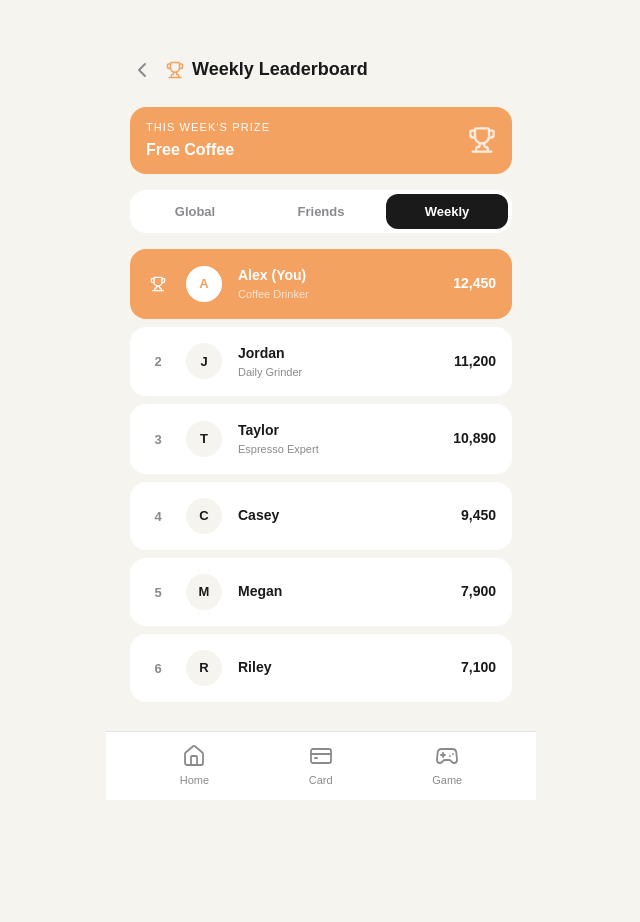
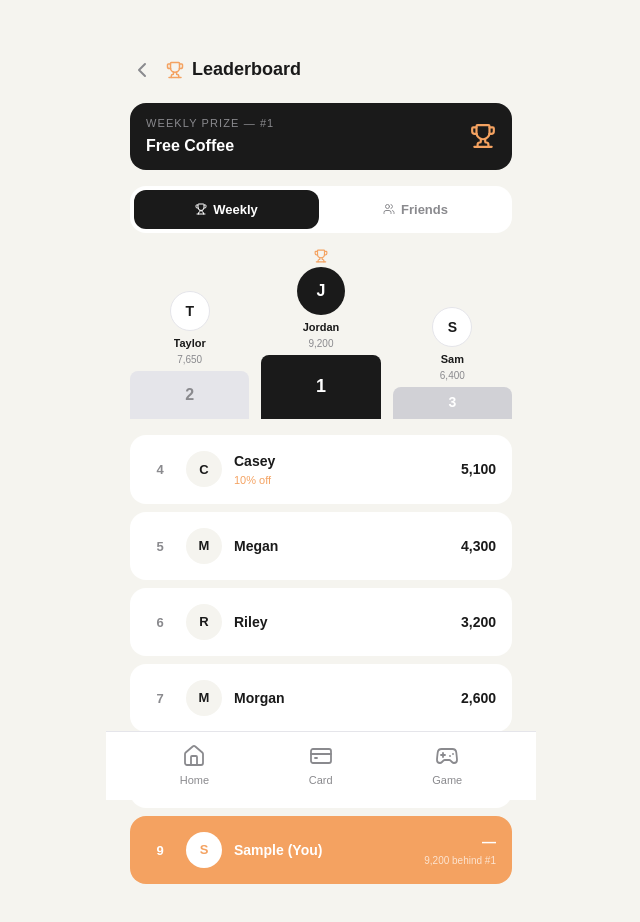
Before and after one commit to its-me-dav/CoffeeShopApp, a React (Vite) app: page /leaderboard in a window 1280 px wide. Shown: the top 922 px of the page, without its empty margins (319-959 px from the left). Before the commit the page ends 800 px from the top, so only its background shows below. Built offline with nearby package versions, Linux system fonts and the light colour scheme; sample sign-in values are in the browser's storage.

Commit message:
Updated game design

```diff
--- /dev/null
+++ b/src/lib/leaderboard.ts
@@ -0,0 +1,54 @@
+export interface LeaderboardEntry {
+  id: string
+  name: string
+  score: number
+  isFriend: boolean
+}
+
+const WEEKLY_KEY = 'grnd_weekly_best'
+
+// Dummy weekly players — fixed cast of competitors
+const DUMMY_PLAYERS: LeaderboardEntry[] = [
+  { id: 'p1', name: 'Jordan',  score: 9200, isFriend: true  },
+  { id: 'p2', name: 'Taylor',  score: 7650, isFriend: true  },
+  { id: 'p3', name: 'Sam',     score: 6400, isFriend: false },
+  { id: 'p4', name: 'Casey',   score: 5100, isFriend: false },
+  { id: 'p5', name: 'Megan',   score: 4300, isFriend: true  },
+  { id: 'p6', name: 'Riley',   score: 3200, isFriend: false },
+  { id: 'p7', name: 'Morgan',  score: 2600, isFriend: false },
+  { id: 'p8', name: 'Jamie',   score: 1800, isFriend: false },
+]
+
+export function getUserWeeklyBest(userId: string): number {
+  return parseInt(localStorage.getItem(`${WEEKLY_KEY}_${userId}`) || '0', 10)
+}
+
+export function saveUserWeeklyBest(userId: string, score: number): boolean {
+  const current = getUserWeeklyBest(userId)
+  if (score > current) {
+    localStorage.setItem(`${WEEKLY_KEY}_${userId}`, String(score))
+    return true // new weekly best
+  }
+  return false
+}
+
+export function getWeeklyLeaderboard(userId: string, userName: string) {
+  const userScore = getUserWeeklyBest(userId)
+  const entries = [
+    ...DUMMY_PLAYERS,
+    { id: userId, name: userName, score: userScore, isFriend: false },
+  ]
+  return entries
+    .sort((a, b) => b.score - a.score)
+    .map((e, i) => ({ ...e, rank: i + 1, isCurrentUser: e.id === userId }))
+}
+
+export function getFriendsLeaderboard(userId: string, userName: string) {
+  return getWeeklyLeaderboard(userId, userName).filter(e => e.isCurrentUser || e.isFriend)
+    .map((e, i) => ({ ...e, rank: i + 1 }))
+}
+
+export function getWeeklyTopScore(): number {
+  // Returns the highest score among all players (dummy + any saved user scores)
+  return Math.max(...DUMMY_PLAYERS.map(p => p.score))
+}
--- a/src/screens/Game.tsx
+++ b/src/screens/Game.tsx
@@ -1,6 +1,8 @@
 import { useEffect, useRef, useState, useCallback } from 'react'
 import { useNavigate } from 'react-router-dom'
 import { Trophy } from 'lucide-react'
+import { useAuth } from '@/contexts/AuthContext'
+import { saveUserWeeklyBest, getUserWeeklyBest, getWeeklyTopScore } from '@/lib/leaderboard'
 // Replace shop.svg with your own image (photo or illustration) at any time
 import shopImg       from '@/assets/images/GRNDshop.png'
 import sprRightIdle  from '@/assets/images/bean-right-idle.png'
@@ -22,22 +24,23 @@ interface SugarCube { id: number; x: number; y: number }
 
 interface Platform {
   id: number; x: number; y: number; width: number
-  type: 'normal' | 'crumble'
+  type: 'normal' | 'crumble' | 'moving'
   jumps: number
   crumbling: boolean
   crumbleTimer: number  // counts down from 45 when crumbling
+  vx: number            // horizontal velocity for moving platforms
 }
 
 // ─── Constants ────────────────────────────────────────────────────────────────
 
-const GRAVITY     = 0.38
-const JUMP_VY     = -13.5
+const GRAVITY     = 0.1143 // scaled with JUMP_VY to preserve 1.25s air time
+const JUMP_VY     = -8.55  // 10% lower than original, air time unchanged
 const PW          = 86
 const PH          = 101
 const PLH         = 13
-const MAX_VX      = 7
-const TILT_MULT   = 0.09    // halved tilt sensitivity
-const TILT_DEAD   = 4       // degrees dead zone before tilt kicks in, was 1.5
+const MAX_VX      = 5
+const TILT_MULT   = 0.055   // gentle tilt — Doodle Jump style
+const TILT_DEAD   = 5       // wider dead zone before tilt kicks in
 const PB_KEY             = 'grnd_jump_pb'
 const WEEKLY_HIGH        = 3_280
 const SHOP_H_RATIO       = 0.30   // shop occupies bottom 30% of screen height
@@ -241,7 +244,22 @@ function drawPlatform(ctx: CanvasRenderingContext2D, pl: Platform) {
 
   ctx.save()
 
-  if (type === 'normal') {
+  if (type === 'moving') {
+    // 3-D shadow
+    ctx.beginPath(); rr(ctx, x + 2, y + 5, w, PLH, PLH / 2)
+    ctx.fillStyle = '#1A4A3A'; ctx.fill()
+    // Teal/green pill — distinct from normal
+    ctx.beginPath(); rr(ctx, x, y, w, PLH, PLH / 2)
+    ctx.fillStyle = '#2ECC71'; ctx.fill()
+    ctx.strokeStyle = '#1A4A3A'; ctx.lineWidth = 2.5; ctx.stroke()
+    // Small arrows indicating movement
+    ctx.fillStyle = 'rgba(255,255,255,0.7)'
+    ctx.font = `bold ${PLH - 2}px sans-serif`
+    ctx.textAlign = 'center'
+    ctx.textBaseline = 'middle'
+    ctx.fillText(pl.vx > 0 ? '▶' : '◀', x + w / 2, y + PLH / 2)
+
+  } else if (type === 'normal') {
     // 3-D shadow
     ctx.beginPath(); rr(ctx, x + 2, y + 5, w, PLH, PLH / 2)
     ctx.fillStyle = '#1A1A1A'; ctx.fill()
@@ -437,8 +455,8 @@ function createBgPattern(ctx: CanvasRenderingContext2D): CanvasPattern | null {
   return ctx.createPattern(tile, 'repeat')
 }
 
-function makePlat(id: number, x: number, y: number, width: number, type: Platform['type']): Platform {
-  return { id, x, y, width, type, jumps: 0, crumbling: false, crumbleTimer: 0 }
+function makePlat(id: number, x: number, y: number, width: number, type: Platform['type'], vx = 0): Platform {
+  return { id, x, y, width, type, jumps: 0, crumbling: false, crumbleTimer: 0, vx }
 }
 
 function makePlatforms(W: number, H: number, idRef: { current: number }): Platform[] {
@@ -461,6 +479,7 @@ function makePlatforms(W: number, H: number, idRef: { current: number }): Platfo
 
 export default function Game() {
   const navigate = useNavigate()
+  const { user } = useAuth()
   const canvasRef = useRef<HTMLCanvasElement>(null)
 
   const phaseRef     = useRef<GamePhase>('idle')
@@ -485,6 +504,8 @@ export default function Game() {
   const sugarCubeIdRef    = useRef(0)
   const lastSugarScoreRef  = useRef(-9999)
   const previewBgCanvasRef = useRef<HTMLCanvasElement>(null)
+  const weeklyTopRef       = useRef(getWeeklyTopScore())
+  const pbPassedRef        = useRef(false)   // tracks if we've flashed "NEW PB" this run
 
   useEffect(() => {
     const load = (src: string, ref: React.MutableRefObject<HTMLImageElement | null>) => {
@@ -503,6 +524,8 @@ export default function Game() {
   const [personalBest, setPersonalBest] = useState(() =>
     parseInt(localStorage.getItem(PB_KEY) || '0', 10)
   )
+  const [hudMsg, setHudMsg] = useState<string | null>(null)
+  const hudTimerRef = useRef<ReturnType<typeof setTimeout> | null>(null)
 
   // ── Preview background pattern ─────────────────────────────────────────────
   useEffect(() => {
@@ -599,6 +622,14 @@ export default function Game() {
     return () => window.removeEventListener('deviceorientation', handler)
   }, [])
 
+  // ── HUD message helper ─────────────────────────────────────────────────────
+
+  const showHud = useCallback((msg: string, ms = 2000) => {
+    setHudMsg(msg)
+    if (hudTimerRef.current) clearTimeout(hudTimerRef.current)
+    hudTimerRef.current = setTimeout(() => setHudMsg(null), ms)
+  }, [])
+
   // ── End game ───────────────────────────────────────────────────────────────
 
   const endGame = useCallback(() => {
@@ -612,7 +643,14 @@ export default function Game() {
       localStorage.setItem(PB_KEY, String(next))
       return next
     })
-  }, [])
+    // Save to weekly leaderboard
+    if (user) {
+      saveUserWeeklyBest(user.email, s)
+      // refresh weekly top in case user just beat it
+      weeklyTopRef.current = Math.max(weeklyTopRef.current, s)
+    }
+    pbPassedRef.current = false
+  }, [user])
 
   // ── Main game tick ─────────────────────────────────────────────────────────
 
@@ -625,9 +663,6 @@ export default function Game() {
 
     const p     = playerRef.current
     const plats = platformsRef.current
-
-    // Difficulty scales with score: 1× at 0 → 2.5× at score 5000
-    const diff = 1 + Math.min(scoreRef.current / 5000, 1.5)
 
     // Horizontal — proportional touch takes priority, then tilt
     const ta = keysRef.current.touchAx
@@ -643,8 +678,8 @@ export default function Game() {
       ax =  tiltRef.current * TILT_MULT
     }
 
-    p.vx += ax * diff
-    p.vx  = Math.max(-MAX_VX * diff, Math.min(MAX_VX * diff, p.vx))
+    p.vx += ax
+    p.vx  = Math.max(-MAX_VX, Math.min(MAX_VX, p.vx))
 
     // Friction when no active input
     if (Math.abs(ta) <= 0.05 && !keysRef.current.left && !keysRef.current.right && Math.abs(tiltRef.current) < TILT_DEAD + 1) {
@@ -660,7 +695,7 @@ export default function Game() {
     if (sugarRushRef.current > 0) {
       p.vy = SUGAR_LIFT_VY
     } else {
-      p.vy += GRAVITY * diff
+      p.vy += GRAVITY
     }
     p.y += p.vy
 
@@ -675,7 +710,7 @@ export default function Game() {
           p.x       < pl.x + pl.width - 6
         ) {
           p.y               = pl.y - p.h
-          p.vy              = JUMP_VY * diff
+          p.vy              = JUMP_VY
           squishRef.current = 0.68
           if (pl.type === 'crumble') {
             pl.crumbling    = true
@@ -715,6 +750,20 @@ export default function Game() {
       cameraRef.current += delta
       scoreRef.current   = Math.floor(cameraRef.current / 7)
       setDisplayScore(scoreRef.current)
+      // Flash HUD when player passes their PB
+      const pb = parseInt(localStorage.getItem(PB_KEY) || '0', 10)
+      if (!pbPassedRef.current && pb > 0 && scoreRef.current > pb) {
+        pbPassedRef.current = true
+        showHud('🎉 NEW PERSONAL BEST!')
+      }
+      // Proximity to weekly record
+      const top = weeklyTopRef.current
+      if (top > 0 && !pbPassedRef.current) {
+        const gap = top - scoreRef.current
+        if (gap > 0 && gap <= 200 && Math.floor(scoreRef.current) % 50 === 0) {
+          showHud(`${gap} pts from weekly record!`)
+        }
+      }
     }
 
     for (let i = plats.length - 1; i >= 0; i--) {
@@ -722,6 +771,12 @@ export default function Game() {
       if (pl.crumbling) {
         pl.crumbleTimer--
         if (pl.crumbleTimer <= 0) { plats.splice(i, 1); continue }
+      }
+      // Move moving platforms and bounce off walls
+      if (pl.type === 'moving') {
+        pl.x += pl.vx
+        if (pl.x <= 0) { pl.x = 0; pl.vx = Math.abs(pl.vx) }
+        if (pl.x + pl.width >= W) { pl.x = W - pl.width; pl.vx = -Math.abs(pl.vx) }
       }
       if (pl.y > H + 30) plats.splice(i, 1)
     }
@@ -733,8 +788,22 @@ export default function Game() {
     if (topY > 60) {
       const w    = 70 + Math.random() * 45
       const x    = 10 + Math.random() * (W - w - 20)
-      const type = Math.random() < 0.3 ? 'crumble' : 'normal'
-      plats.push(makePlat(platIdRef.current++, x, topY - (80 + Math.random() * 55), w, type))
+      const newY = topY - (80 + Math.random() * 55)
+      // Both crumble & moving scale gradually with score — calm start, busier later
+      const t = Math.min(scoreRef.current / 5000, 1)   // 0→1 over first 5000 pts
+      const movingChance  = 0.03 + t * 0.17            // 3% → 20%
+      const crumbleChance = 0.08 + t * 0.20            // 8% → 28%
+      const roll = Math.random()
+      let type: Platform['type'] = 'normal'
+      let platVx = 0
+      if (roll < movingChance) {
+        type = 'moving'
+        // Slower speed: 0.7–1.4 px/frame
+        platVx = (0.7 + Math.random() * 0.7) * (Math.random() < 0.5 ? 1 : -1)
+      } else if (roll < movingChance + crumbleChance) {
+        type = 'crumble'
+      }
+      plats.push(makePlat(platIdRef.current++, x, newY, w, type, platVx))
 
       // Spawn a sugar cube occasionally — min 500 score gap, 7% chance, max 1 on screen
       if (
@@ -841,7 +910,7 @@ export default function Game() {
     }
 
     rafRef.current = requestAnimationFrame(tick)
-  }, [endGame])
+  }, [endGame, showHud])
 
   // ── Start game ─────────────────────────────────────────────────────────────
 
@@ -869,6 +938,9 @@ export default function Game() {
     sugarRushRef.current    = 0
     sugarCubeIdRef.current  = 0
     lastSugarScoreRef.current = -9999
+    pbPassedRef.current  = false
+    weeklyTopRef.current = getWeeklyTopScore()
+    if (user) weeklyTopRef.current = Math.max(weeklyTopRef.current, getUserWeeklyBest(user.email))
     setDisplayScore(0)
 
     const plats = makePlatforms(W, H, platIdRef)
@@ -887,7 +959,7 @@ export default function Game() {
 
     cancelAnimationFrame(rafRef.current)
     rafRef.current = requestAnimationFrame(tick)
-  }, [tick, sizeCanvas])
+  }, [tick, sizeCanvas, user])
 
   // ── Play again ─────────────────────────────────────────────────────────────
 
@@ -916,6 +988,29 @@ export default function Game() {
       {phase === 'playing' && (
         <div className="fixed top-12 left-1/2 -translate-x-1/2 bg-[#1A1A1A] text-white text-[15px] font-bold px-5 py-2 rounded-full z-[60] pointer-events-none whitespace-nowrap">
           SCORE: {displayScore.toLocaleString()}
+        </div>
+      )}
+
+      {/* PB / weekly record HUD flash */}
+      {phase === 'playing' && hudMsg && (
+        <div className="fixed top-[calc(3rem+3rem)] left-1/2 -translate-x-1/2 bg-[#1A1A1A]/80 backdrop-blur-sm text-white text-[13px] font-bold px-4 py-2 rounded-full whitespace-nowrap z-[60] pointer-events-none">
+          {hudMsg}
+        </div>
+      )}
+
+      {/* PB and weekly record indicators */}
+      {phase === 'playing' && (
+        <div className="fixed top-10 right-3 flex flex-col items-end gap-0.5 z-[60] pointer-events-none">
+          {personalBest > 0 && (
+            <div className="bg-white/70 backdrop-blur-sm rounded-full px-2 py-0.5">
+              <span className="text-[10px] font-semibold text-[#1A1A1A]">PB {personalBest.toLocaleString()}</span>
+            </div>
+          )}
+          {weeklyTopRef.current > 0 && (
+            <div className="bg-[#F4A261]/80 backdrop-blur-sm rounded-full px-2 py-0.5">
+              <span className="text-[10px] font-semibold text-white">🏆 {weeklyTopRef.current.toLocaleString()}</span>
+            </div>
+          )}
         </div>
       )}
 
--- a/src/screens/Leaderboard.tsx
+++ b/src/screens/Leaderboard.tsx
@@ -1,120 +1,166 @@
-import { Trophy, ChevronLeft } from 'lucide-react'
+import { useState } from 'react'
+import { Trophy, ChevronLeft, Users } from 'lucide-react'
 import { useNavigate } from 'react-router-dom'
-import { useState } from 'react'
+import { useAuth } from '@/contexts/AuthContext'
+import { getWeeklyLeaderboard, getFriendsLeaderboard } from '@/lib/leaderboard'
 
+const TABS = ['Weekly', 'Friends'] as const
+type Tab = typeof TABS[number]
 
-const tabs = ['Global', 'Friends', 'Weekly']
-
-const players = [
-  { rank: 1, name: 'Alex', subtitle: 'Coffee Drinker', score: 12450, isCurrentUser: true },
-  { rank: 2, name: 'Jordan', subtitle: 'Daily Grinder', score: 11200, isCurrentUser: false },
-  { rank: 3, name: 'Taylor', subtitle: 'Espresso Expert', score: 10890, isCurrentUser: false },
-  { rank: 4, name: 'Casey', subtitle: '', score: 9450, isCurrentUser: false },
-  { rank: 5, name: 'Megan', subtitle: '', score: 7900, isCurrentUser: false },
-  { rank: 6, name: 'Riley', subtitle: '', score: 7100, isCurrentUser: false },
-]
+const PRIZES: Record<number, string> = {
+  1: '☕ Free Coffee',
+  2: '50% off',
+  3: '25% off',
+  4: '10% off',
+}
 
 export default function Leaderboard() {
   const navigate = useNavigate()
-  const [activeTab, setActiveTab] = useState('Weekly')
+  const { user } = useAuth()
+  const [activeTab, setActiveTab] = useState<Tab>('Weekly')
+
+  if (!user) return null
+
+  const userId = user.email // use email as unique id
+  const entries = activeTab === 'Weekly'
+    ? getWeeklyLeaderboard(userId, user.name.split(' ')[0])
+    : getFriendsLeaderboard(userId, user.name.split(' ')[0])
+
+  const weeklyTopScore = 9200 // Jordan's score — the current #1
 
   return (
     <div className="min-h-screen bg-[#F5F4EF] pb-24">
       {/* Header */}
       <div className="px-6 pt-14 pb-4">
-        <div className="flex items-center gap-3 mb-6">
-          <button onClick={() => navigate('/game')} className="text-[#8A8A8E]">
+        <div className="flex items-center gap-3 mb-5">
+          <button onClick={() => navigate('/game')} className="text-[#8A8A8E] active:opacity-60">
             <ChevronLeft size={24} />
           </button>
           <div className="flex items-center gap-2">
             <Trophy size={18} className="text-[#F4A261]" />
-            <h1 className="text-[18px] font-bold text-[#1A1A1A]">
-              Weekly Leaderboard
-            </h1>
+            <h1 className="text-[18px] font-bold text-[#1A1A1A]">Leaderboard</h1>
           </div>
         </div>
 
-        {/* Prize Banner */}
-        <div className="bg-[#F4A261] rounded-2xl px-4 py-3 flex items-center justify-between mb-4">
+        {/* Prize banner */}
+        <div className="bg-[#1A1A1A] rounded-2xl px-4 py-3 flex items-center justify-between mb-4">
           <div>
-            <p className="text-white text-[11px] uppercase tracking-widest font-medium">
-              This week's prize
-            </p>
-            <p className="text-white text-[16px] font-bold mt-0.5">
-              Free Coffee
-            </p>
+            <p className="text-[#8A8A8E] text-[11px] uppercase tracking-widest font-medium">Weekly prize — #1</p>
+            <p className="text-white text-[16px] font-bold mt-0.5">Free Coffee</p>
           </div>
-          <Trophy size={28} className="text-white opacity-80" />
+          <Trophy size={26} className="text-[#F4A261]" />
         </div>
 
         {/* Tabs */}
         <div className="flex bg-white rounded-2xl p-1 gap-1">
-          {tabs.map((tab) => (
+          {TABS.map(tab => (
             <button
               key={tab}
               onClick={() => setActiveTab(tab)}
-              className={`flex-1 py-2 rounded-xl text-[13px] font-semibold transition-colors ${
-                activeTab === tab
-                  ? 'bg-[#1A1A1A] text-white'
-                  : 'text-[#8A8A8E]'
+              className={`flex-1 py-2.5 rounded-xl text-[13px] font-semibold transition-colors flex items-center justify-center gap-1.5 ${
+                activeTab === tab ? 'bg-[#1A1A1A] text-white' : 'text-[#8A8A8E]'
               }`}
             >
+              {tab === 'Friends' && <Users size={12} />}
+              {tab === 'Weekly' && <Trophy size={12} />}
               {tab}
             </button>
           ))}
         </div>
       </div>
 
-      {/* Rankings */}
+      {/* Top 3 podium for Weekly */}
+      {activeTab === 'Weekly' && entries.length >= 3 && (
+        <div className="px-6 mb-4">
+          <div className="flex items-end justify-center gap-3">
+            {/* 2nd */}
+            <div className="flex-1 flex flex-col items-center">
+              <div className={`w-10 h-10 rounded-full flex items-center justify-center mb-1 ${entries[1].isCurrentUser ? 'bg-[#F4A261]' : 'bg-white border border-[#E5E5EA]'}`}>
+                <span className={`text-[14px] font-bold ${entries[1].isCurrentUser ? 'text-white' : 'text-[#1A1A1A]'}`}>{entries[1].name[0]}</span>
+              </div>
+              <p className="text-[11px] font-semibold text-[#1A1A1A] truncate max-w-[60px] text-center">{entries[1].name}</p>
+              <p className="text-[10px] text-[#8A8A8E]">{entries[1].score.toLocaleString()}</p>
+              <div className="w-full bg-[#E5E5EA] rounded-t-lg mt-1 flex items-center justify-center h-12">
+                <span className="text-[#8A8A8E] font-bold text-[16px]">2</span>
+              </div>
+            </div>
+            {/* 1st */}
+            <div className="flex-1 flex flex-col items-center">
+              <Trophy size={14} className="text-[#F4A261] mb-1" />
+              <div className={`w-12 h-12 rounded-full flex items-center justify-center mb-1 ${entries[0].isCurrentUser ? 'bg-[#F4A261]' : 'bg-[#1A1A1A]'}`}>
+                <span className="text-white text-[16px] font-bold">{entries[0].name[0]}</span>
+              </div>
+              <p className="text-[11px] font-bold text-[#1A1A1A] truncate max-w-[60px] text-center">{entries[0].name}</p>
+              <p className="text-[10px] text-[#8A8A8E]">{entries[0].score.toLocaleString()}</p>
+              <div className="w-full bg-[#1A1A1A] rounded-t-lg mt-1 flex items-center justify-center h-16">
+                <span className="text-white font-bold text-[18px]">1</span>
+              </div>
+            </div>
+            {/* 3rd */}
+            <div className="flex-1 flex flex-col items-center">
+              <div className={`w-10 h-10 rounded-full flex items-center justify-center mb-1 ${entries[2].isCurrentUser ? 'bg-[#F4A261]' : 'bg-white border border-[#E5E5EA]'}`}>
+                <span className={`text-[14px] font-bold ${entries[2].isCurrentUser ? 'text-white' : 'text-[#1A1A1A]'}`}>{entries[2].name[0]}</span>
+              </div>
+              <p className="text-[11px] font-semibold text-[#1A1A1A] truncate max-w-[60px] text-center">{entries[2].name}</p>
+              <p className="text-[10px] text-[#8A8A8E]">{entries[2].score.toLocaleString()}</p>
+              <div className="w-full bg-[#D1D1D6] rounded-t-lg mt-1 flex items-center justify-center h-8">
+                <span className="text-white font-bold text-[14px]">3</span>
+              </div>
+            </div>
+          </div>
+        </div>
+      )}
+
+      {/* Full list (rank 4+, or all for Friends) */}
       <div className="px-6 space-y-2">
-        {players.map((player) => (
+        {(activeTab === 'Weekly' ? entries.slice(3) : entries).map(entry => (
           <div
-            key={player.rank}
-            className={`flex items-center gap-4 p-4 rounded-2xl transition-colors ${
-              player.isCurrentUser
-                ? 'bg-[#F4A261]'
-                : 'bg-white'
+            key={entry.id}
+            className={`flex items-center gap-3 p-4 rounded-2xl ${
+              entry.isCurrentUser ? 'bg-[#F4A261]' : 'bg-white'
             }`}
           >
-            {/* Rank */}
-            <div className="w-6 text-center">
-              {player.rank === 1 ? (
-                <Trophy size={16} className="text-[#F4A261] mx-auto" style={{ color: player.isCurrentUser ? 'white' : '#F4A261' }} />
-              ) : (
-                <span className={`text-[13px] font-bold ${player.isCurrentUser ? 'text-white' : 'text-[#8A8A8E]'}`}>
-                  {player.rank}
-                </span>
-              )}
-            </div>
-
-            {/* Avatar */}
-            <div className={`w-9 h-9 rounded-full flex items-center justify-center flex-shrink-0 ${
-              player.isCurrentUser ? 'bg-white' : 'bg-[#F5F4EF]'
-            }`}>
-              <span className={`text-[13px] font-bold ${player.isCurrentUser ? 'text-[#F4A261]' : 'text-[#1A1A1A]'}`}>
-                {player.name[0]}
+            <div className="w-7 text-center flex-shrink-0">
+              <span className={`text-[13px] font-bold ${entry.isCurrentUser ? 'text-white' : 'text-[#8A8A8E]'}`}>
+                {entry.rank}
               </span>
             </div>
-
-            {/* Name */}
+            <div className={`w-9 h-9 rounded-full flex items-center justify-center flex-shrink-0 ${
+              entry.isCurrentUser ? 'bg-white' : 'bg-[#F5F4EF]'
+            }`}>
+              <span className={`text-[13px] font-bold ${entry.isCurrentUser ? 'text-[#F4A261]' : 'text-[#1A1A1A]'}`}>
+                {entry.name[0]}
+              </span>
+            </div>
             <div className="flex-1 min-w-0">
-              <p className={`text-[14px] font-semibold truncate ${player.isCurrentUser ? 'text-white' : 'text-[#1A1A1A]'}`}>
-                {player.name}
-                {player.isCurrentUser && ' (You)'}
+              <p className={`text-[14px] font-semibold truncate ${entry.isCurrentUser ? 'text-white' : 'text-[#1A1A1A]'}`}>
+                {entry.name}{entry.isCurrentUser ? ' (You)' : ''}
               </p>
-              {player.subtitle && (
-                <p className={`text-[11px] truncate ${player.isCurrentUser ? 'text-white/70' : 'text-[#8A8A8E]'}`}>
-                  {player.subtitle}
+              {PRIZES[entry.rank] && (
+                <p className={`text-[11px] ${entry.isCurrentUser ? 'text-white/80' : 'text-[#F4A261]'}`}>
+                  {PRIZES[entry.rank]}
                 </p>
               )}
             </div>
-
-            {/* Score */}
-            <p className={`text-[14px] font-bold flex-shrink-0 ${player.isCurrentUser ? 'text-white' : 'text-[#1A1A1A]'}`}>
-              {player.score.toLocaleString()}
-            </p>
+            <div className="text-right flex-shrink-0">
+              <p className={`text-[14px] font-bold ${entry.isCurrentUser ? 'text-white' : 'text-[#1A1A1A]'}`}>
+                {entry.score > 0 ? entry.score.toLocaleString() : '—'}
+              </p>
+              {entry.isCurrentUser && entry.score < weeklyTopScore && (
+                <p className="text-[10px] text-white/70">
+                  {(weeklyTopScore - entry.score).toLocaleString()} behind #1
+                </p>
+              )}
+            </div>
           </div>
         ))}
+
+        {entries.length === 0 && (
+          <div className="text-center py-12">
+            <Users size={32} className="text-[#D1D1D6] mx-auto mb-3" />
+            <p className="text-[#8A8A8E] text-[14px]">No friends yet</p>
+          </div>
+        )}
       </div>
     </div>
   )
```
Also changed, not shown: 1 other file (tests, documents, lock files or other folders).
